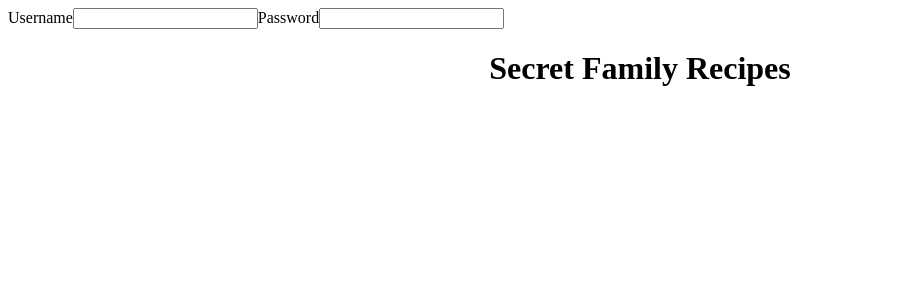
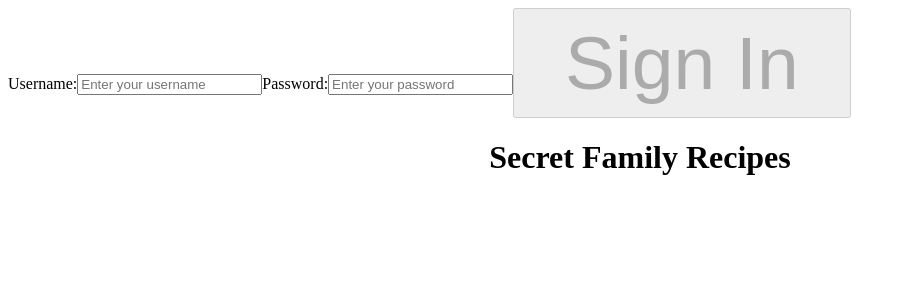
Before and after one commit to Secret-Family-Recipies/Front-end, a React (Create React App) app: page /signin in a window 1280 px wide. Shown: the top 300 px of the page, without its empty margins (0-906 px from the left). Built offline with nearby package versions, Linux system fonts and the light colour scheme.

Commit message:
Validation and Schema has been built out and working

```diff
--- a/src/components/SignIn.js
+++ b/src/components/SignIn.js
@@ -1,52 +1,107 @@
-import React, { useState } from "react";
+import React, { useState, useEffect } from "react";
 import axios from 'axios'
+import * as Yup from 'yup'
 
+// formSchema using Yup
+const formSchema = Yup.object().shape({
+  username: Yup.string()
+    .trim()
+    .required("A username is required")
+    .min(4, "username must be at least 4 characters"),
+  password: Yup.string()
+    .required("A password is required")
+    .min(6, "password must be at least 6 characters")
+});
+
+// SignIn component
 const SignIn = () => {
-
   const [formState, setFormState] = useState({
     username: "",
     password: ""
-  })
+  });
 
-  const [buttonDisabled, setButtonDisabled] = useState(true)
+  const [buttonDisabled, setButtonDisabled] = useState(true);
+  const [errors, setErrors] = useState({
+    username: "",
+    password: ""
+  });
+  const [post, setPost] = useState([]);
 
-  //onChange function
-  const inputChange = e => {
+  useEffect(() => {
+    formSchema.isValid(formState).then((valid) => {
+      setButtonDisabled(!valid);
+    });
+  }, [formState]);
 
-  }
+  // onChange function
+  const inputChange = (e) => {
+    const { name, value } = e.target;
+    Yup.reach(formSchema, name)
+      .validate(value)
+      .then((valid) => {
+        setErrors({
+          ...errors,
+          [name]: ""
+        });
+      })
+      .catch((err) => {
+        setErrors({
+          ...errors,
+          [name]: err.errors[0]
+        });
+      });
+    setFormState({
+      ...formState,
+      [name]: value
+    });
+  };
 
-
-  // sign in button function
-  const formSignIn = e => {
-    e.preventDefault()
-    console.log('Signed in!')
+  // onSubmit function
+  const formSignIn = (e) => {
+    e.preventDefault();
+    setFormState({ username: "", password: "" });
+    console.log("Signed in!");
     axios
-      .post("#", formState)
-      .then((res) => console.log(res))
-      .catch((err) => console.log(err))
-  }
+      .post("https://reqres.in/api/users", formState)
+      .then((res) => {
+        setPost(res.data);
+        console.log("success", res);
+      })
+      .catch((err) => console.log(err.res));
+  };
 
   return (
     <form onSubmit={formSignIn}>
       <label htmlFor="username">
-        Username
+        Username:
         <input
           type="text"
           name="username"
-          value={formState.name}
-          onChange={inputChange}
-          />
+          placeholder="Enter your username"
+          value={formState.username}
+          onChange={(e) => inputChange(e)}
+        />
+        {errors.username.length > 0 && (
+          <p className="error">{errors.username}</p>
+        )}
       </label>
 
       <label htmlFor="password">
-        Password
+        Password:
         <input
-          type="text"
+          type="password"
           name="password"
+          placeholder="Enter your password"
           value={formState.password}
-          onChange={inputChange}
-          />
+          onChange={(e) => inputChange(e)}
+        />
+        {errors.password.length > 0 && (
+          <p className="error">{errors.password}</p>
+        )}
       </label>
+
+      <button disabled={buttonDisabled}>Sign In</button>
+      {/* <button>New User?</button> */}
     </form>
   );
 };
```
